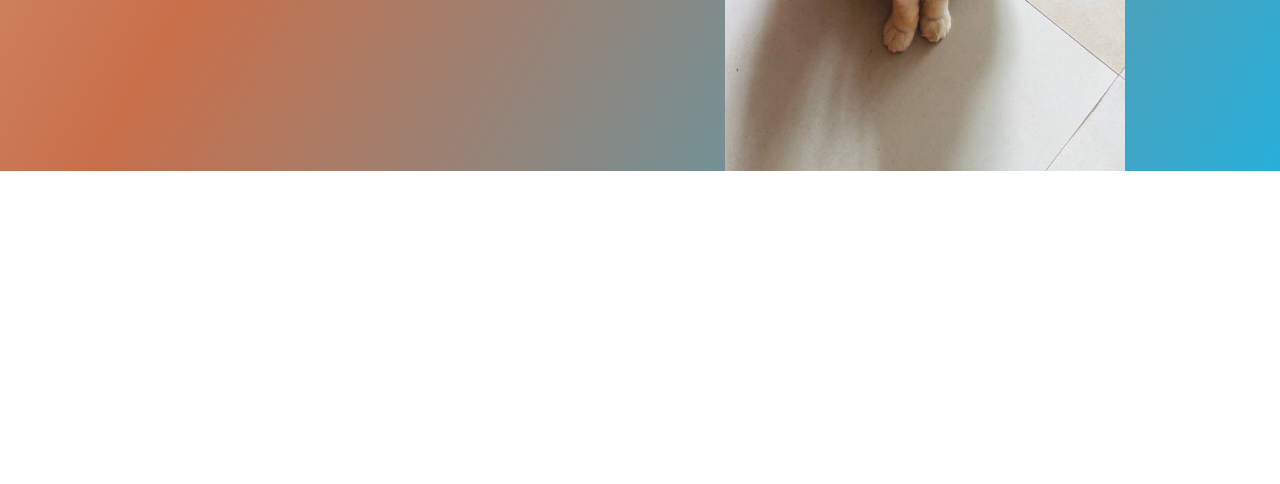
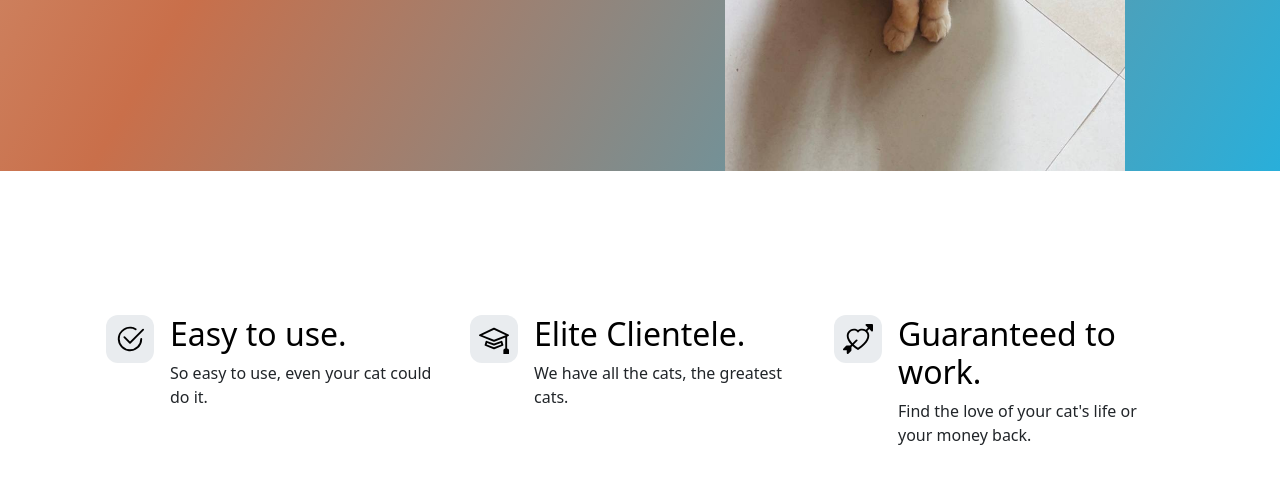
Before and after one commit to hilina-getnet/PawMatch, a plain HTML site: page index.html in a window 1280 px wide. Shown: the part 486-970 px from the top of the page. Before the commit the page ends 800 px from the top, so only its background shows below. Drawn offline with nearby package versions, Linux system fonts and the light colour scheme.

Commit message:
Build PawMatch features section

```diff
--- a/index.html
+++ b/index.html
@@ -61,7 +61,56 @@
         </section>
         <!-- Features -->
         <section id="features">
-
+            <div class="container mt-5">
+                <div class="container px-4 py-5" id="hanging-icons">
+                    <div class="row g-4 py-5 row-cols-1 row-cols-lg-3">
+                        <div class="col d-flex align-items-start">
+                            <div
+                                class="icon-square text-body-emphasis bg-body-secondary d-inline-flex align-items-center justify-content-center fs-4 flex-shrink-0 me-3">
+                                <svg xmlns="http://www.w3.org/2000/svg"
+                                    height="30" fill="currentColor"
+                                    class="bi bi-check2-circle"
+                                    viewBox="0 0 16 16">
+                                    <path
+                                        d="M2.5 8a5.5 5.5 0 0 1 8.25-4.764.5.5 0 0 0 .5-.866A6.5 6.5 0 1 0 14.5 8a.5.5 0 0 0-1 0 5.5 5.5 0 1 1-11 0z" />
+                                    <path
+                                        d="M15.354 3.354a.5.5 0 0 0-.708-.708L8 9.293 5.354 6.646a.5.5 0 1 0-.708.708l3 3a.5.5 0 0 0 .708 0l7-7z" />
+                                </svg> </div>
+                            <div> <h3 class="fs-2 text-body-emphasis">Easy to
+                                    use.</h3>
+                                <p>So easy to use, even your cat could do
+                                    it.</p>
+                            </div> </div> <div
+                            class="col d-flex align-items-start"> <div
+                                class="icon-square text-body-emphasis bg-body-secondary d-inline-flex align-items-center justify-content-center fs-4 flex-shrink-0 me-3">
+                                <svg xmlns="http://www.w3.org/2000/svg"
+                                    height="30" fill="currentColor"
+                                    class="bi bi-mortarboard"
+                                    viewBox="0 0 16 16">
+                                    <path
+                                        d="M8.211 2.047a.5.5 0 0 0-.422 0l-7.5 3.5a.5.5 0 0 0 .025.917l7.5 3a.5.5 0 0 0 .372 0L14 7.14V13a1 1 0 0 0-1 1v2h3v-2a1 1 0 0 0-1-1V6.739l.686-.275a.5.5 0 0 0 .025-.917l-7.5-3.5ZM8 8.46 1.758 5.965 8 3.052l6.242 2.913L8 8.46Z" />
+                                    <path
+                                        d="M4.176 9.032a.5.5 0 0 0-.656.327l-.5 1.7a.5.5 0 0 0 .294.605l4.5 1.8a.5.5 0 0 0 .372 0l4.5-1.8a.5.5 0 0 0 .294-.605l-.5-1.7a.5.5 0 0 0-.656-.327L8 10.466 4.176 9.032Zm-.068 1.873.22-.748 3.496 1.311a.5.5 0 0 0 .352 0l3.496-1.311.22.748L8 12.46l-3.892-1.556Z" />
+                                </svg> </div>
+                            <div> <h3 class="fs-2 text-body-emphasis">Elite
+                                    Clientele.</h3>
+                                <p>We have all the cats, the greatest
+                                    cats.</p></div> </div> <div
+                            class="col d-flex align-items-start"> <div
+                                class="icon-square text-body-emphasis bg-body-secondary d-inline-flex align-items-center justify-content-center fs-4 flex-shrink-0 me-3">
+                                <svg xmlns="http://www.w3.org/2000/svg"
+                                    height="30" fill="currentColor"
+                                    class="bi bi-arrow-through-heart"
+                                    viewBox="0 0 16 16">
+                                    <path fill-rule="evenodd"
+                                        d="M2.854 15.854A.5.5 0 0 1 2 15.5V14H.5a.5.5 0 0 1-.354-.854l1.5-1.5A.5.5 0 0 1 2 11.5h1.793l.53-.53c-.771-.802-1.328-1.58-1.704-2.32-.798-1.575-.775-2.996-.213-4.092C3.426 2.565 6.18 1.809 8 3.233c1.25-.98 2.944-.928 4.212-.152L13.292 2 12.147.854A.5.5 0 0 1 12.5 0h3a.5.5 0 0 1 .5.5v3a.5.5 0 0 1-.854.354L14 2.707l-1.006 1.006c.236.248.44.531.6.845.562 1.096.585 2.517-.213 4.092-.793 1.563-2.395 3.288-5.105 5.08L8 13.912l-.276-.182a21.86 21.86 0 0 1-2.685-2.062l-.539.54V14a.5.5 0 0 1-.146.354l-1.5 1.5Zm2.893-4.894A20.419 20.419 0 0 0 8 12.71c2.456-1.666 3.827-3.207 4.489-4.512.679-1.34.607-2.42.215-3.185-.817-1.595-3.087-2.054-4.346-.761L8 4.62l-.358-.368c-1.259-1.293-3.53-.834-4.346.761-.392.766-.464 1.845.215 3.185.323.636.815 1.33 1.519 2.065l1.866-1.867a.5.5 0 1 1 .708.708L5.747 10.96Z" />
+                                </svg> </div>
+                            <div> <h3 class="fs-2 text-body-emphasis">Guaranteed
+                                    to work.</h3>
+                                <p>Find the love of your cat's life or your
+                                    money back.</p>
+                            </div> </div> </div> </div>
+            </div>
         </section>
         <!-- Testimonial -->
         <section id="testimonial">
```
